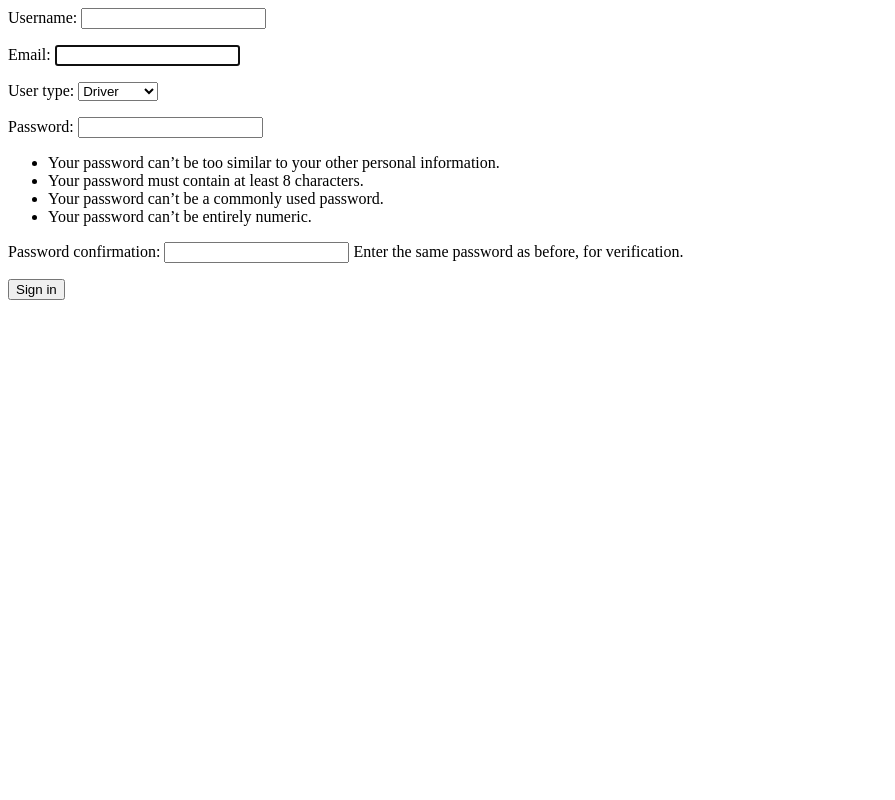
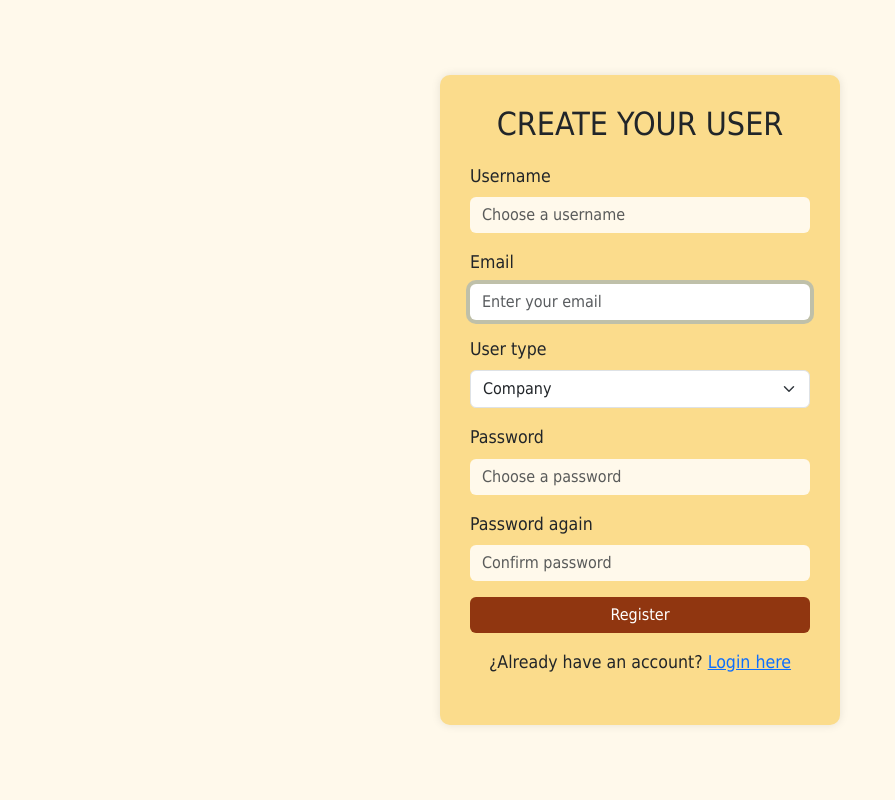
Before and after one commit to Bootcamp-IA-P4/Track-Truck, a Django app: page /users/signin/ in a window 1280 px wide. Shown: the whole page, without its empty margins (0-895 px from the left). Run offline with Django 5.2, Linux system fonts and the light colour scheme.

Commit message:
chore(app_users): styled signin.html

```diff
--- a/app_users/Templates/users/signin.html
+++ b/app_users/Templates/users/signin.html
@@ -1,5 +1,104 @@
-<form method="post">
-    {% csrf_token %}
-    {{ form.as_p }}
-    <button type="submit">Sign in</button>
-</form>
+{% load static %}
+<!DOCTYPE html>
+<html lang="es">
+<head>
+    <meta charset="UTF-8">
+    <meta name="viewport" content="width=device-width, initial-scale=1.0">
+    <title>Registro de Usuario</title>
+
+    <!-- Bootstrap CDN -->
+    <link href="https://cdn.jsdelivr.net/npm/bootstrap@5.3.0/dist/css/bootstrap.min.css" rel="stylesheet">
+    <style>
+        body {
+            background-color: #fff9eb;
+            display: flex;
+            justify-content: center;
+            align-items: center;
+            height: 100vh;
+        }
+        .register-container {
+            font-family: 'Tahoma', sans-serif;
+            font-size: 1.1rem;
+            width: 100%;
+            max-width: 400px;
+            background: #fbdc8c;
+            padding: 30px;
+            border-radius: 10px;
+            box-shadow: 0px 0px 10px rgba(0, 0, 0, 0.1);
+        }
+        .btn-primary {
+            width: 100%;
+            background-color: #903610;
+            border: #903610;
+        }
+        .form-error {
+            color: red;
+            font-size: 0.9rem;
+        }
+        .form-control {
+            background-color: #fff9eb;
+            border: #fff9eb;
+        }
+        .text-center {
+            margin-bottom: 20px;
+        }
+    </style>
+</head>
+<body>
+
+<div class="register-container">
+    <h2 class="text-center">CREATE YOUR USER</h2>
+
+    <form method="post">
+        {% csrf_token %}
+
+        <div class="mb-3">
+            <label for="{{ form.username.id_for_label }}" class="form-label">Username</label>
+            {{ form.username }}
+            {% if form.username.errors %}
+                <div class="form-error">{{ form.username.errors.0 }}</div>
+            {% endif %}
+        </div>
+
+        <div class="mb-3">
+            <label for="{{ form.email.id_for_label }}" class="form-label">Email</label>
+            {{ form.email }}
+            {% if form.email.errors %}
+                <div class="form-error">{{ form.email.errors.0 }}</div>
+            {% endif %}
+        </div>
+
+        <div class="mb-3">
+            <label for="{{ form.user_type.id_for_label }}" class="form-label">User type</label>
+            {{ form.user_type }}
+            {% if form.user_type.errors %}
+                <div class="form-error">{{ form.user_type.errors.0 }}</div>
+            {% endif %}
+        </div>
+
+        <div class="mb-3">
+            <label for="{{ form.password1.id_for_label }}" class="form-label">Password</label>
+            {{ form.password1 }}
+            {% if form.password1.errors %}
+                <div class="form-error">{{ form.password1.errors.0 }}</div>
+            {% endif %}
+        </div>
+
+        <div class="mb-3">
+            <label for="{{ form.password2.id_for_label }}" class="form-label">Password again</label>
+            {{ form.password2 }}
+            {% if form.password2.errors %}
+                <div class="form-error">{{ form.password2.errors.0 }}</div>
+            {% endif %}
+        </div>
+
+        <button type="submit" class="btn btn-primary">Register</button>
+    </form>
+
+    <p class="text-center mt-3">
+        ¿Already have an account? <a href="{% url 'login' %}">Login here</a>
+    </p>
+</div>
+
+</body>
+</html>
--- a/app_users/forms.py
+++ b/app_users/forms.py
@@ -3,9 +3,27 @@
 from .models import User
 
 class CustomUserCreationForm(UserCreationForm):
-    class Meta(UserCreationForm.Meta):
+    username = forms.CharField(
+        widget=forms.TextInput(attrs={'class': 'form-control', 'placeholder': 'Choose a username'})
+    )
+    email = forms.EmailField(
+        widget=forms.EmailInput(attrs={'class': 'form-control', 'placeholder': 'Enter your email'})
+    )
+    user_type = forms.ChoiceField(
+        choices=User.USER_TYPE_CHOICES,
+        widget=forms.Select(attrs={'class': 'form-select'})
+    )
+    password1 = forms.CharField(
+        widget=forms.PasswordInput(attrs={'class': 'form-control', 'placeholder': 'Choose a password'})
+    )
+    password2 = forms.CharField(
+        widget=forms.PasswordInput(attrs={'class': 'form-control', 'placeholder': 'Confirm password'})
+    )
+
+    class Meta:
         model = User
         fields = ['username', 'email', 'user_type', 'password1', 'password2']
+
 
 class CustomAuthenticationForm(AuthenticationForm):
     class Meta:
--- a/static/css/signin.css
+++ b/static/css/signin.css
@@ -1,4 +1,4 @@
-* {
+/* * {
     margin: 0;
     padding: 0;
     box-sizing: border-box;
@@ -88,3 +88,4 @@
   .botons:hover {
     background: #d6660a;
   }
+   */
```
Also changed, not shown: static/css/estilos-home-prueba.css (deleted, +0 -90 lines).
